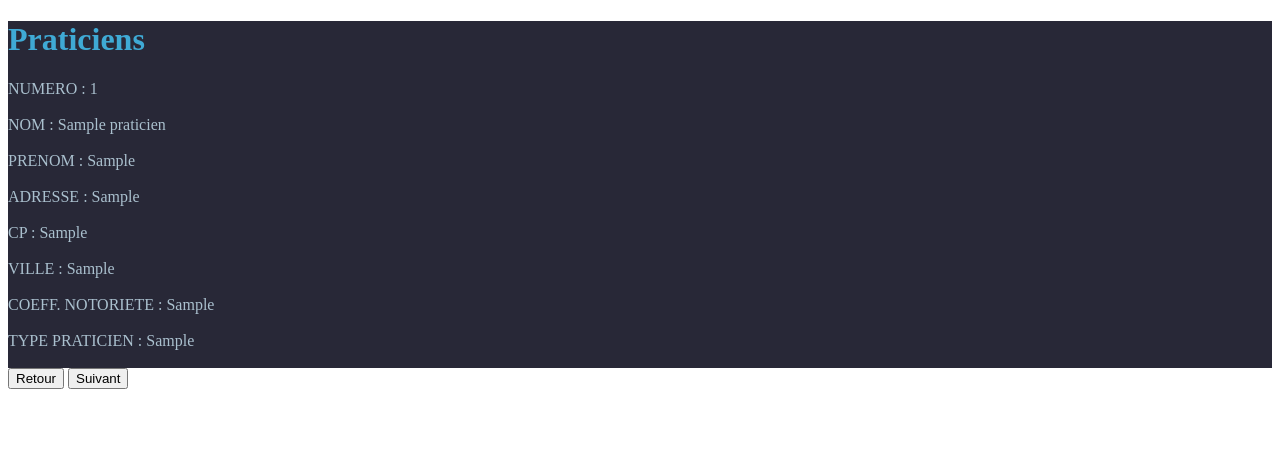
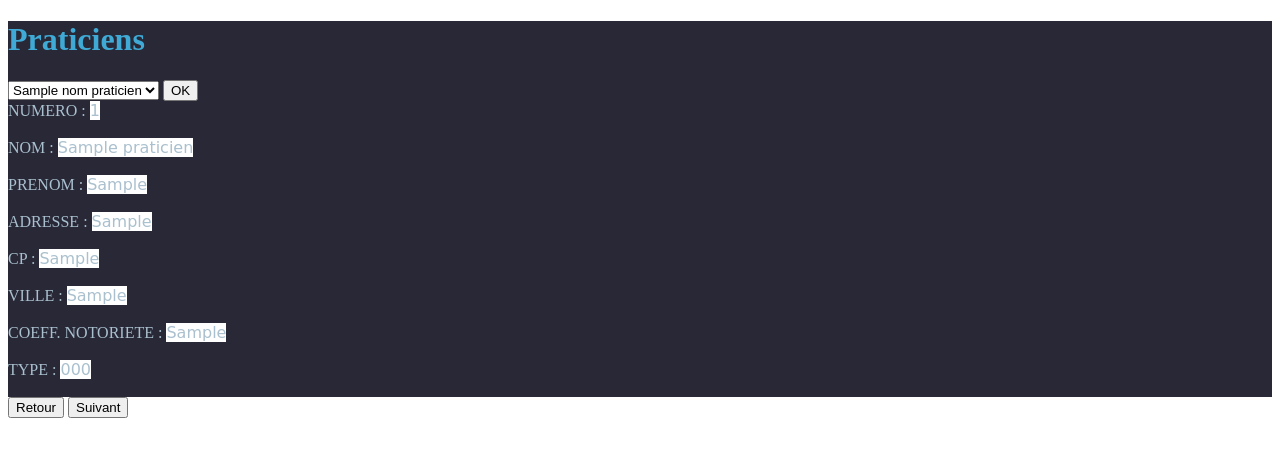
Before and after one commit to AppliCR/AplliCR, a CodeIgniter app: the page made by application/views/v_consulter_praticien.php in a window 1280 px wide. Shown: the top 457 px of the page. Run offline with CodeIgniter, Linux system fonts and the light colour scheme; the template is opened without the code that fills it: most values are stand-ins (such as "Sample title", 1, 10 or a date in 2020).

Commit message:
modification du 07/01/2014

```diff
--- a/application/views/v_consulter_praticien.php
+++ b/application/views/v_consulter_praticien.php
@@ -1,7 +1,7 @@
 <?php
 $this->load->helper("html");
 echo doctype('html4-frame');
-echo meta('Content-Type', 'text/html; charset=Cp1252');
+echo meta('Content-Type', 'text/html; charset=utf-8');
 echo link_tag('style/AppliCRAlexis.css');
 ?>
 <body>
@@ -11,17 +11,23 @@ echo link_tag('style/AppliCRAlexis.css');
 			<h1>Praticiens</h1>
 		</div>
 		<div class="Couleur_soustitre">
+			<form>
+				<select name="liste_praticien">
+				<?php foreach($nom_praticien as $nom) { ?>
+					<option> <?php echo $nom['PRA_NOM']; ?></option>
+				<?php } ?>
+				</select>
+				<input type="submit" value="OK">
+			</form>
 		<?php foreach ($praticien as $compteur_praticien) { ?>
-			  	<label>NUMERO : </label><?php  echo ($compteur_praticien['PRA_NUM']);?><br/><br/>
-         		<label>NOM : </label><?php echo ($compteur_praticien['PRA_NOM']); ?><br/><br/>
-         		<label>PRENOM : </label><?php echo ($compteur_praticien['PRA_PRENOM']); ?><br/><br/>
-         		<label>ADRESSE : </label><?php echo ($compteur_praticien['PRA_ADRESSE']); ?><br/><br/>
-         		<label>CP : </label><?php echo($compteur_praticien['PRA_CP']); ?><br/><br/>
-         		<label>VILLE : </label><?php echo($compteur_praticien['PRA_VILLE']); ?><br/><br/>
-         		<label>COEFF. NOTORIETE : </label><?php echo($compteur_praticien['PRA_COEFNOTORIETE']); ?><br/><br/>
-         <?php }
-              foreach ($type_praticien as $compteur_type_praticien) { ?>
-         		<label>TYPE PRATICIEN : </label><?php echo($compteur_type_praticien['TYP_LIBELLE']); ?><br/><br/>
+			  	<label>NUMERO : </label><label class="Couleur_fond_blanc"><?php echo ($compteur_praticien['PRA_NUM']); ?></label><br/><br/>
+         		<label>NOM : </label><label class="Couleur_fond_blanc"><?php echo ($compteur_praticien['PRA_NOM']); ?></label><br/><br/>
+         		<label>PRENOM : </label><label class="Couleur_fond_blanc"><?php echo ($compteur_praticien['PRA_PRENOM']); ?></label><br/><br/>
+         		<label>ADRESSE : </label><label class="Couleur_fond_blanc"><?php echo ($compteur_praticien['PRA_ADRESSE']); ?></label><br/><br/>
+         		<label>CP : </label><label class="Couleur_fond_blanc"><?php echo($compteur_praticien['PRA_CP']); ?></label><br/><br/>
+         		<label>VILLE : </label><label class="Couleur_fond_blanc"><?php echo($compteur_praticien['PRA_VILLE']); ?></label><br/><br/>
+         		<label>COEFF. NOTORIETE : </label><label class="Couleur_fond_blanc"><?php echo($compteur_praticien['PRA_COEFNOTORIETE']); ?></label><br/><br/>
+         		<label>TYPE : </label><label class="Couleur_fond_blanc"><?php echo($compteur_praticien['TYP_CODE']); ?></label><br/><br/>
          <?php } ?>
 		</div>
 	</div>
--- a/style/AppliCRAlexis.css
+++ b/style/AppliCRAlexis.css
@@ -13,3 +13,8 @@ div.Couleur_soustitre {
 div.Couleur_ecriture {
 	color:rgb(66,44,55);
 }
+label.Couleur_fond_blanc {
+	background-color:white;
+	font-size:16px;
+	font-family: Comic Sans MS;
+}
```
Also changed, not shown: application/controllers/c_consulter_praticien.php (+6 -7 lines), application/models/m_praticien.php (+9 -3 lines), application/models/m_type_praticien.php (deleted, +0 -13 lines).
